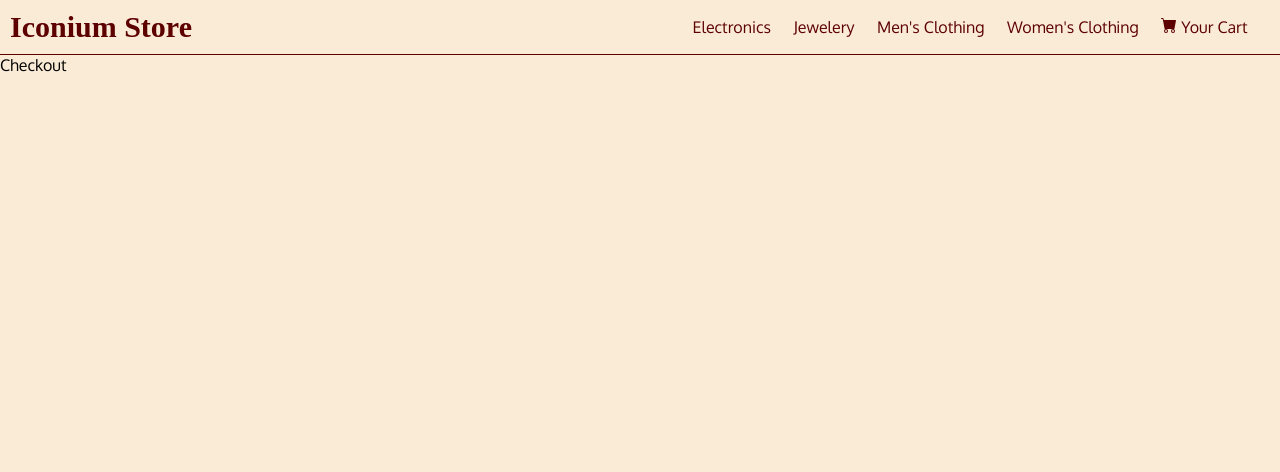
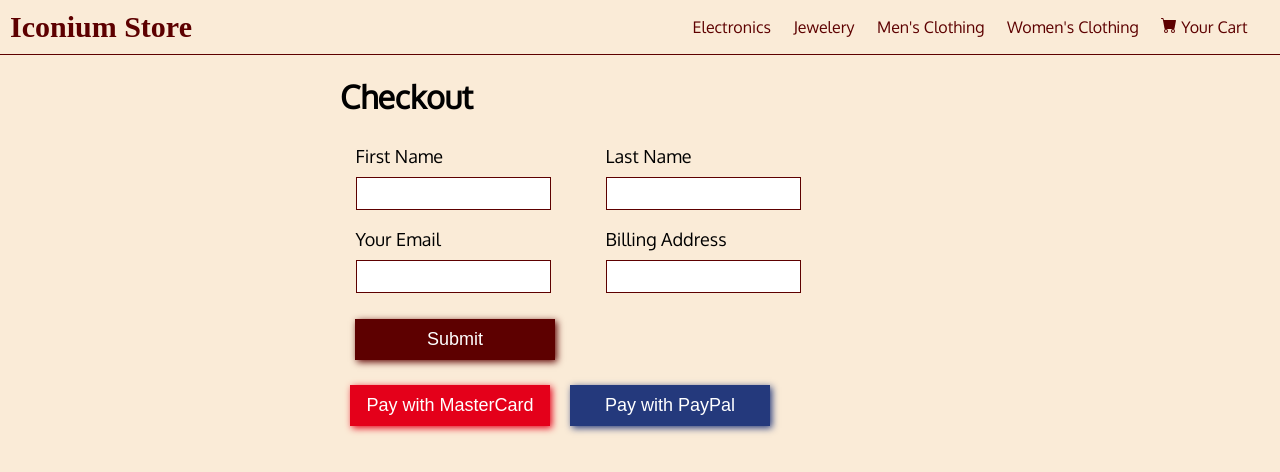
Before and after one commit to NathanAsowata/iconium-store, a Next.js app: page /checkout in a window 1280 px wide. Shown: the top 472 px of the page. Built offline with nearby package versions, Linux system fonts and the light colour scheme; a web font is replaced by a local one.

Commit message:
Completed checkout page

```diff
--- a/pages/checkout.tsx
+++ b/pages/checkout.tsx
@@ -1,8 +1,40 @@
-import React from 'react'
+import Head from 'next/head'
+import styles from "../styles/Checkout.module.scss"
 
 const Checkout = () => {
   return (
-    <div>Checkout</div>
+    <>
+      <Head>
+        <title>Checkout Page</title>
+        <link rel="shortcut icon" href="logo.ico" type="image/x-icon" />
+      </Head>
+      <main className={styles.container}>
+        <h1>Checkout</h1>
+        <form className={styles.form}>
+          <fieldset>
+            <label htmlFor="firstname">First Name</label><br />
+            <input type="text" name="firstname" required />
+          </fieldset>
+          <fieldset>
+            <label htmlFor="lastname">Last Name</label><br />
+            <input type="text" name="lastname" required />
+          </fieldset>
+          <fieldset>
+            <label htmlFor="email">Your Email</label><br />
+            <input type="email" required />
+          </fieldset>
+          <fieldset>
+            <label htmlFor="address">Billing Address</label><br />
+            <input type="text" required />
+          </fieldset>
+          <button type={"submit"}>Submit</button>
+        </form>
+        <section>
+        <button className={styles.mastercard}>Pay with MasterCard</button>
+        <button className={styles.paypal}>Pay with PayPal</button>
+        </section>
+      </main>
+    </>
   )
 }
 
--- /dev/null
+++ b/styles/Checkout.module.scss
@@ -0,0 +1,52 @@
+.container{
+    display: grid;
+    justify-content: center;
+}
+.form{
+    margin: 10p;
+    font-size: 18px;
+    input{
+        padding: 8px;
+        border: 1px solid #5D0000;
+        margin-top: 10px;
+    }
+    fieldset{
+        border: none;
+    }
+    button{
+        padding: 10px;
+        width: 200px;
+        font-size: 18px;
+        background-color: #5D0000;
+        color: white;
+        border: none;
+        box-shadow: 2px 2px 7px #5D0000;
+        margin: 15px;
+        cursor: pointer;
+    }
+}
+.mastercard, .paypal{
+    padding: 10px;
+    width: 200px;
+    font-size: 18px;
+    color: white;
+    border: none;
+    margin: 10px;
+    cursor: pointer;
+}
+.mastercard{
+    background-color: #E4001A;
+    box-shadow: 2px 2px 7px #E4001A;
+}
+.paypal{
+    background-color: #24397C;
+    box-shadow: 2px 2px 7px #24397C;
+}
+
+@media screen and (min-width: 600px) {
+    .form{
+        display: grid;
+        grid-template-columns: repeat(2, 250px);
+        width: 600px;
+    }
+}
```
